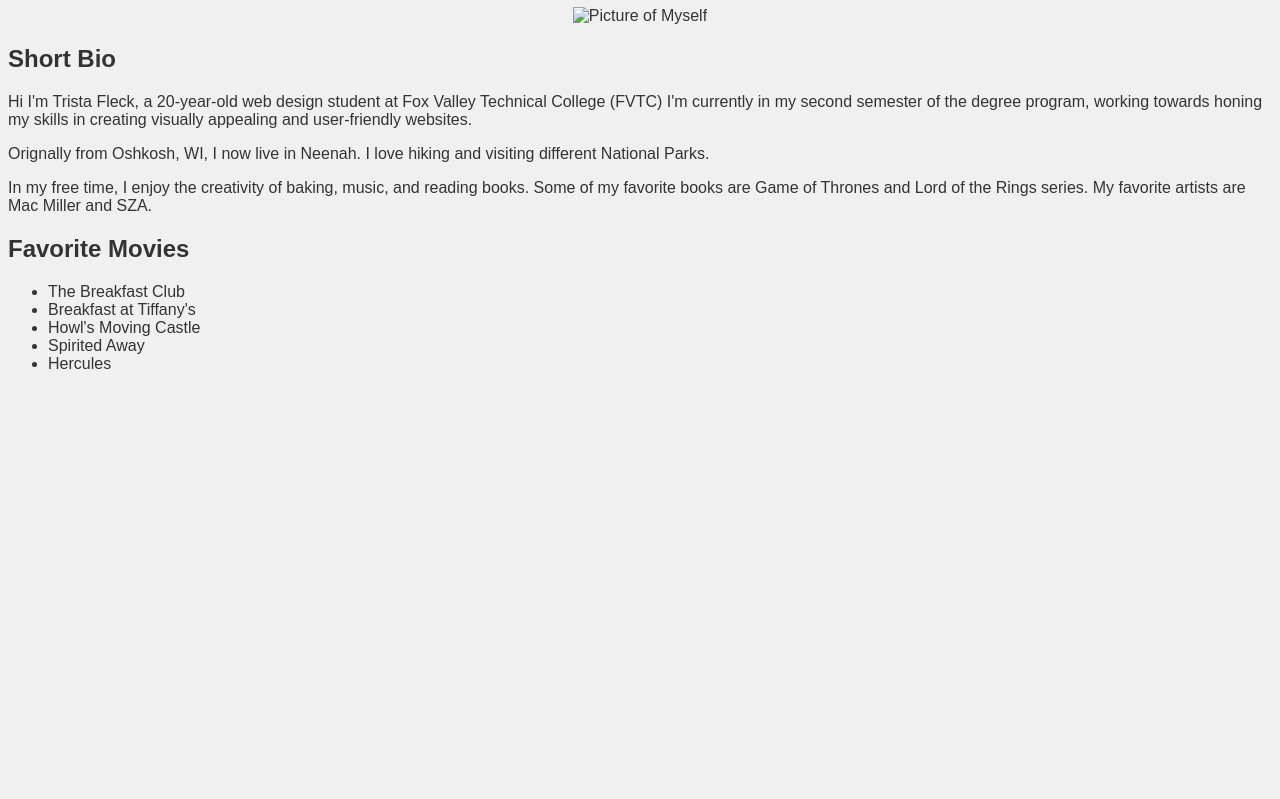
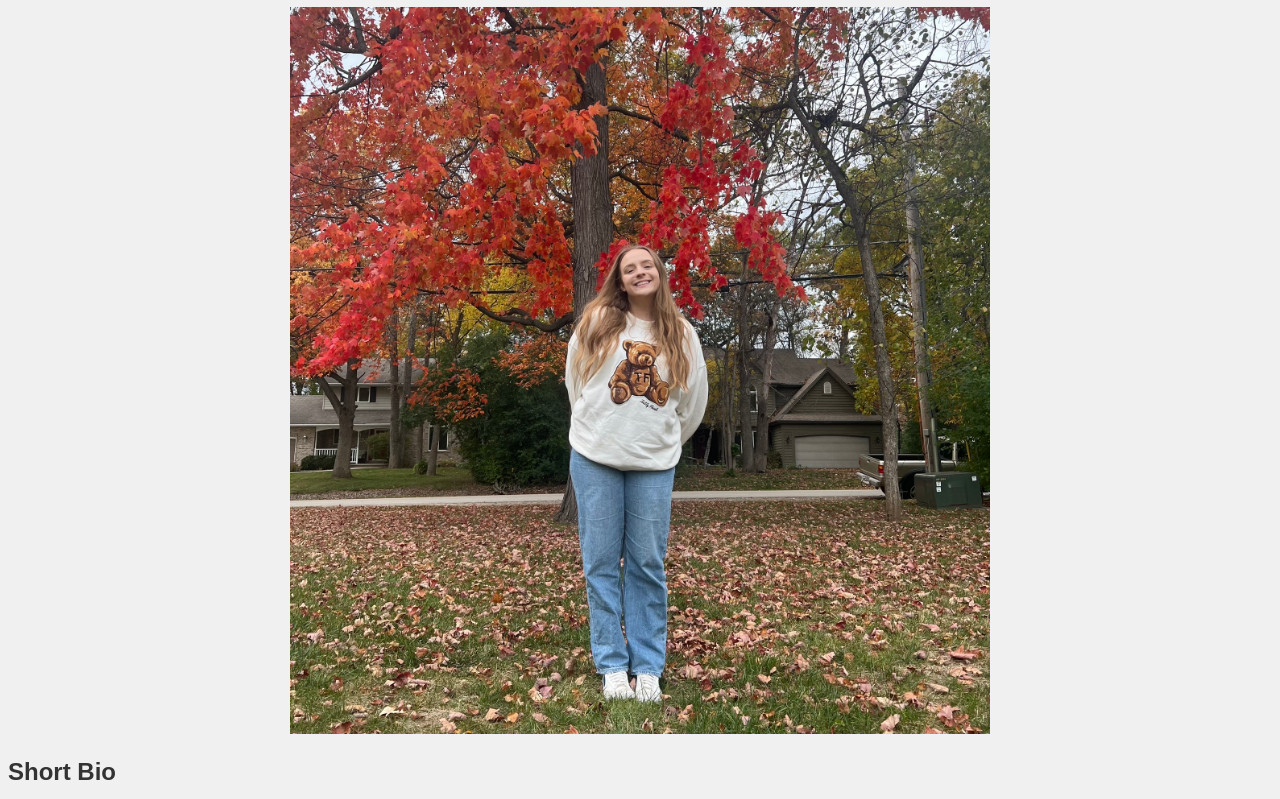
Before and after one commit to tristafleck/tristafleck.github.io, a plain HTML site: page index.html in a window 1280 px wide. Shown: the part 73-872 px from the top of the page. Before the commit the page ends 800 px from the top, so only its background shows below. Drawn offline with Linux system fonts and the light colour scheme; files that its build step writes are made by us from their sources.

Commit message:
Update index.html

```diff
--- a/index.html
+++ b/index.html
@@ -10,7 +10,7 @@
         <div id=welcome></div>
         <header>
             <h1>Trista Fleck</h1>
-            <img src="images/trista.jpeg" alt="Picture of Myself" width="700" height="500">
+            <img src="trista.jpeg" alt="Picture of Myself" width="700" height="500">
         </header>
         <section>
             <h2>Short Bio</h2>
```
